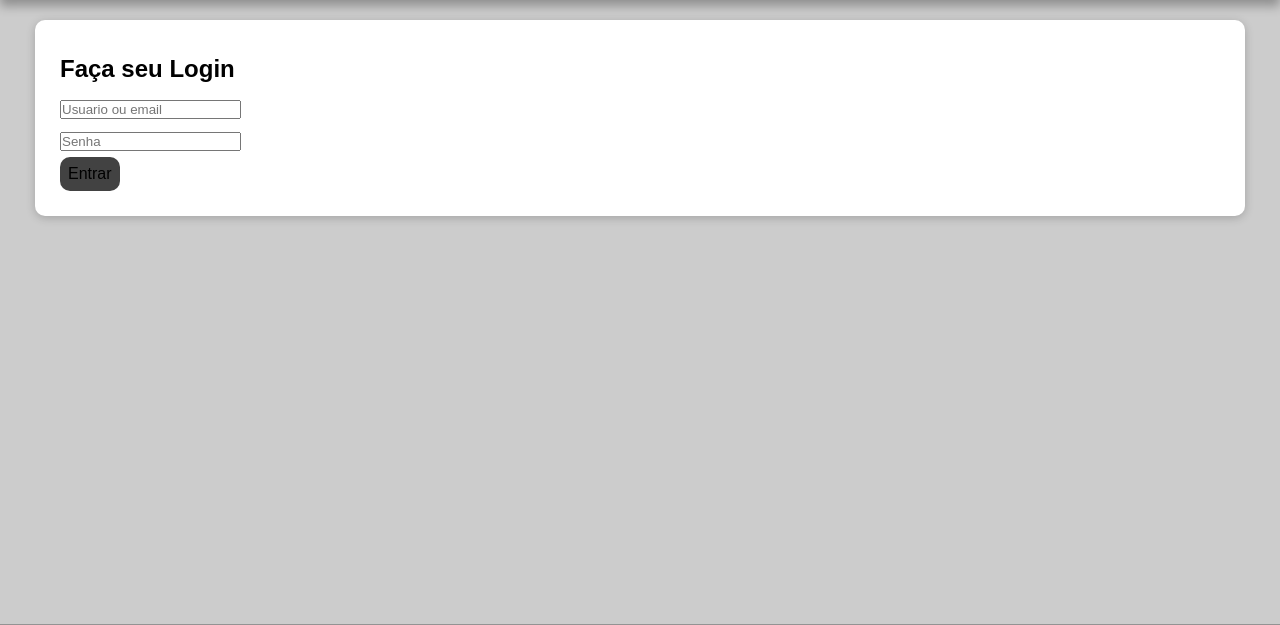
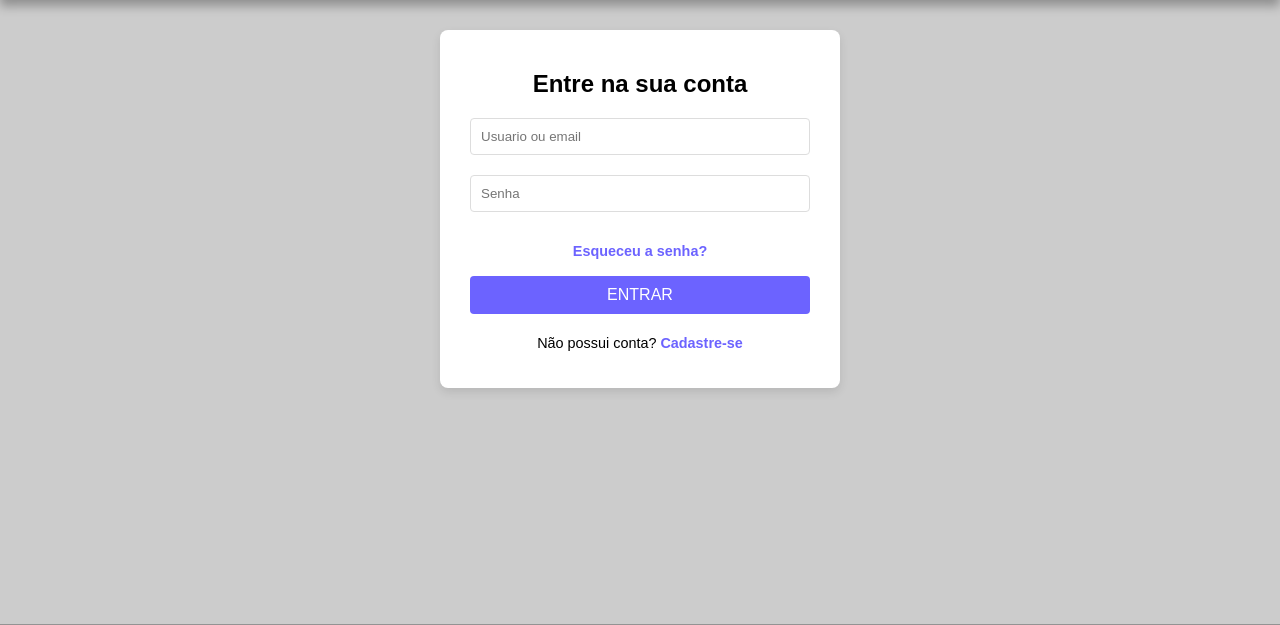
Before and after one commit to calebearcilio/vicentemecanico.com, a PHP site: page /?pg=login/form-login in a window 1280 px wide. Shown: the part 124-749 px from the top of the page. Run offline with PHP 8.4, Linux system fonts and the light colour scheme.

Commit message:
Estilização da página de login e cadastro, além de correção de erros.

```diff
--- a/conteudos/contato.php
+++ b/conteudos/contato.php
@@ -1,3 +1,4 @@
+<main class="container">
         <section id="contatos">
             <h1>Nossos Contatos</h1>
             <p>Exmplo de página com os contatos</p>
--- a/conteudos/login/form-login.php
+++ b/conteudos/login/form-login.php
@@ -4,16 +4,24 @@ if (logado()) {
     echo "<script>alert('Você já está logado!'); window.location.href = 'index.php';</script>";
 }
 ?>
-        <section class="login">
-            <h1>Faça seu Login</h1>
-            <form action="conteudos/login/login.php" method="post">
-                <input type="text" name="usuario" id="usuario" placeholder="Usuario ou email" required> <br>
-                <input type="password" name="senha" id="senha" placeholder="Senha" required> <br>
-                <button type="submit">Entrar</button>
+    <main class="container-account">
+        <section class="section-account">
+            <form class="form-account" action="conteudos/login/login.php" method="post">
+                <h1 class="title-account">Entre na sua conta</h1>
+                <div class="group-input">
+                    <input class="input-account" type="text" name="usuario" id="usuario" placeholder="Usuario ou email" required>
+                </div>
+                <div class="group-input">
+                    <input class="input-account" type="password" name="senha" id="senha" placeholder="Senha" required>
+                </div>
+                <div class="forgot-password">
+                    <a href="?pg=forgot-password/form-forgot-password">Esqueceu a senha?</a>
+                </div>
+                <button class="buttom-account" type="submit">ENTRAR</button>
+                <p class="link-account">Não possui conta? <a href="?pg=cadastrar/form-cadastrar">Cadastre-se</a></p>
             </form>
-            <?php if (isset($_GET['login']) && $_GET['login'] == 1): ?>
-
-            <p style="color: red;">Senha incorreta</p>
-
-            <?php endif;?>
-        </section>
+<?php if (isset($_GET['login']) && $_GET['login'] == 1): ?>
+    <p class="warning-account">Senha incorreta.</p>
+<?php elseif (isset($_GET['login']) && $_GET['login'] == 2): ?>
+    <p class="warning-account">Usuário não existe.</p>
+<?php endif; ?>        </section>
--- a/conteudos/principal.php
+++ b/conteudos/principal.php
@@ -1,3 +1,4 @@
+    <main class="container">
         <section id="conteudo">
             <h1>Conteúdo pincipal</h1>
             <p>Conteúdo principal</p>
--- a/conteudos/servicos.php
+++ b/conteudos/servicos.php
@@ -1,3 +1,4 @@
+    <main class="container">
         <section id="servicos">
             <h1>Nossos Serviços</h1>
             <p>Exemplo de conteúdo sobre os serviços</p>
--- a/conteudos/sobre.php
+++ b/conteudos/sobre.php
@@ -1,3 +1,4 @@
+    <main class="container">
         <section id="servicos">
             <h1>Sobre o Site</h1>
             <p>Esse é um exemplo de página com descrição do site</p>
--- a/index.php
+++ b/index.php
@@ -6,6 +6,7 @@
     <link rel="icon" href="img/Timao.ico">
     <link rel="stylesheet" href="styles/global.css">
     <link rel="stylesheet" href="styles/header.css">
+    <link rel="stylesheet" href="styles/account.css">
     <title>Vicente Mecânico</title>
 </head>
 <body>
--- /dev/null
+++ b/styles/account.css
@@ -0,0 +1,50 @@
+.section-account {
+    background: #ffffff;
+    text-align: center;
+    padding: 30px;
+    border-radius: 8px;
+    box-shadow: 0px 4px 10px rgba(0, 0, 0, 0.1);
+    max-width: 400px;
+    margin: 30px auto;
+}
+
+.input-account {
+    width: 100%;
+    padding: 10px;
+    margin: 10px 0;
+    border: 1px solid #ddd;
+    border-radius: 4px;
+    box-sizing: border-box;
+}
+
+.buttom-account {
+    background-color: #6c63ff;
+    color: #fff;
+    border: none;
+    padding: 10px 15px;
+    margin-top: 10px;
+    border-radius: 4px;
+    font-size: 16px;
+    cursor: pointer;
+    transition: background-color 0.3s ease;
+    width: 100%;
+}
+
+.buttom-account:hover {
+    background-color: #5349d6;
+}
+
+.link-account, .forgot-password {
+    margin-top: 15px;
+    font-size: 0.9rem;
+}
+
+.link-account a, .forgot-password a {
+    color: #6c63ff;
+    text-decoration: none;
+    font-weight: bold;
+}
+
+.link-account a:hover, .forgot-password a:hover {
+    text-decoration: underline;
+}
```
Also changed, not shown: conteudos/cadastrar/cadastrar.php (+8 -13 lines), conteudos/cadastrar/form-cadastrar.php (+36 -9 lines), conteudos/login/login.php (+7 -11 lines), conteudos/forgot-password/forgot-password.php (added), conteudos/forgot-password/form-forgot-password.php (added), img/Titulo.png (added).
